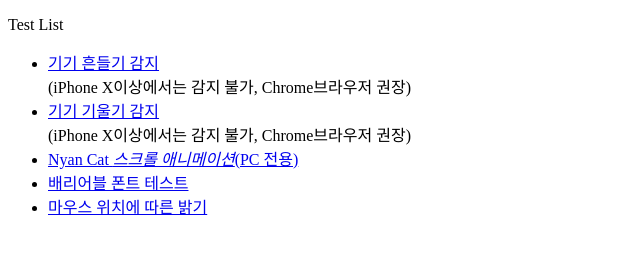
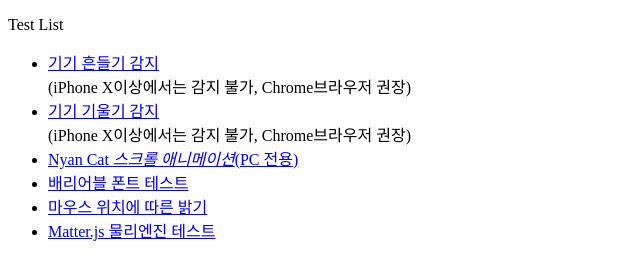
Before and after one commit to moconut/moconut.github.io, a plain HTML site: page index.html in a window 1280 px wide. Shown: the whole page, without its empty margins (0-640 px from the left). Drawn offline with Linux system fonts and the light colour scheme.

Commit message:
index.html 수정.

```diff
--- a/index.html
+++ b/index.html
@@ -12,6 +12,7 @@
   <li><a href="tests/nyan/nyan.html">Nyan Cat <em>스크롤 애니메이션</em>(PC 전용)</a></li>
   <li><a href="tests/font-accel/index.html">배리어블 폰트 테스트</a></li>
   <li><a href="tests/circle/index.html">마우스 위치에 따른 밝기</a></li>
+  <li><a href="tests/matter/index.html">Matter.js 물리엔진 테스트</a></li>
 </ul>
 </body>
 </html>
```
